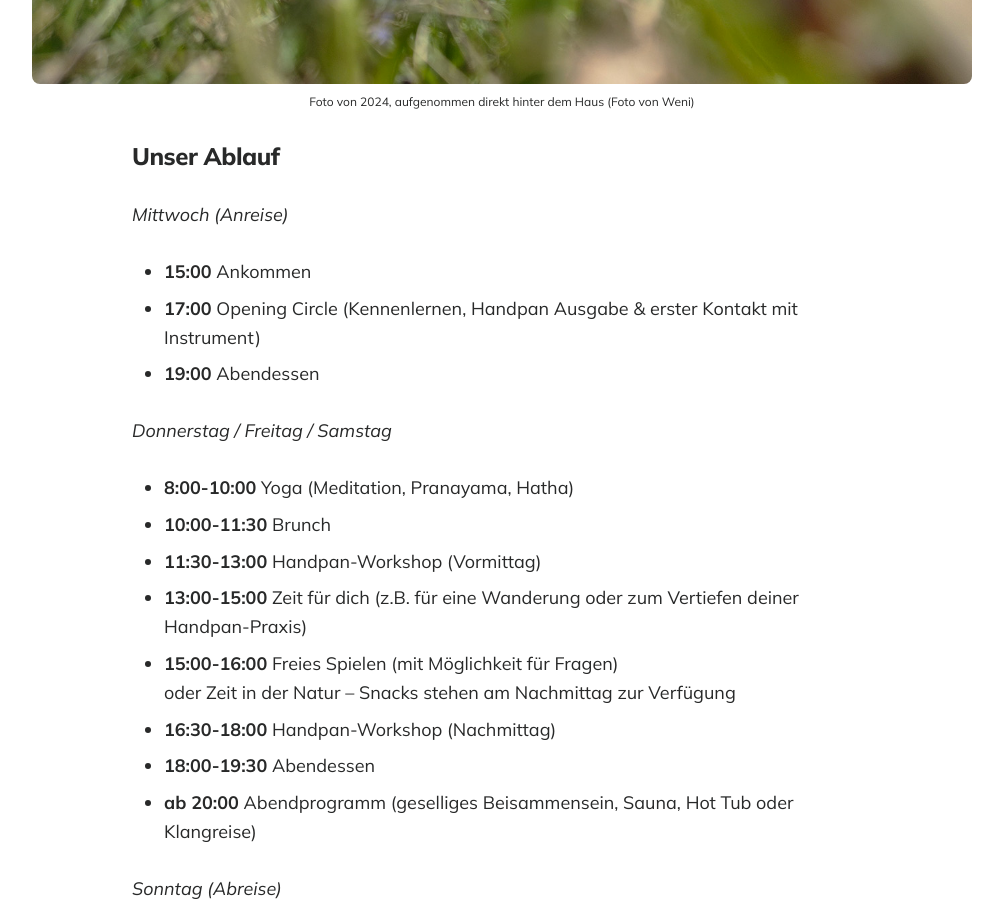
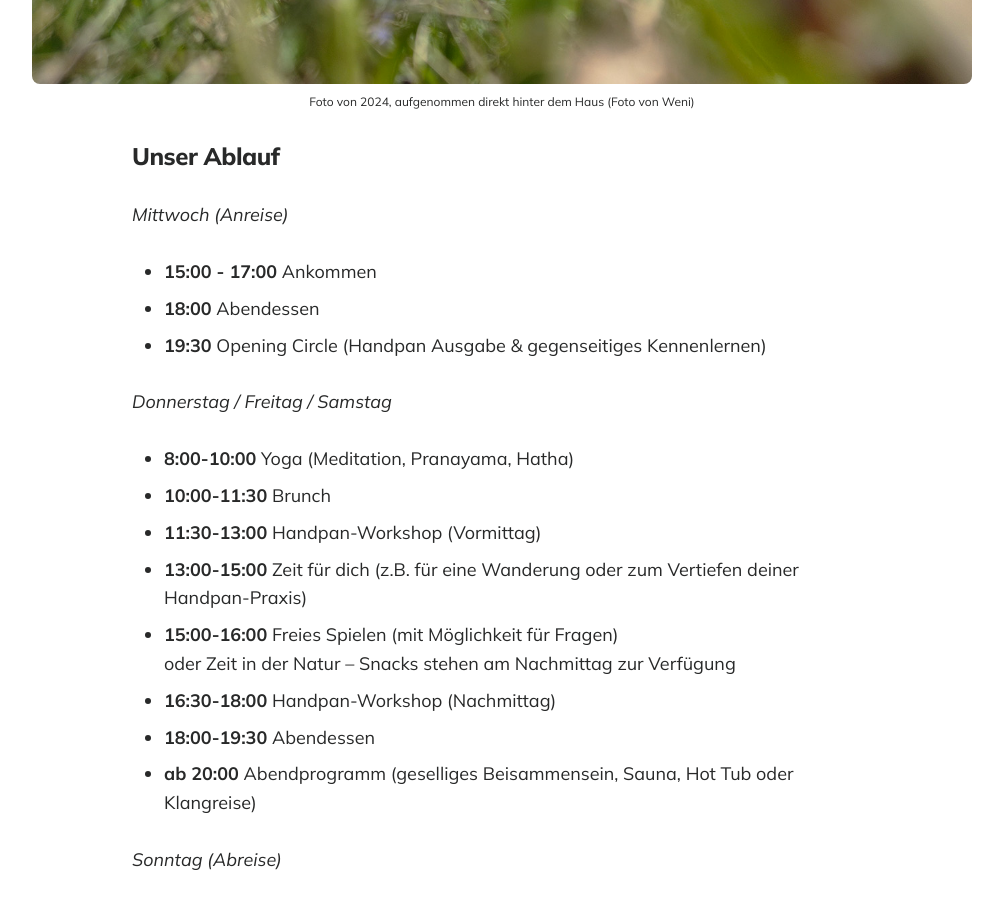
Before and after one commit to lukasziegler/retreats-in-oesterreich, a Jekyll site: the page built from _posts/2025-04-30-handpan-beginner-workshop-2025.markdown, in a window 1280 px wide and 900 px high, scrolled down 3521 px. Shown: the whole window, without its empty margins (138-1141 px from the left). Built offline with Jekyll 4.4.1, drawn with Linux system fonts in a browser that asks for light colours; some of the changed text lies outside the part shown.

Commit message:
update to timetable day 1

```diff
--- a/_posts/2025-04-30-handpan-beginner-workshop-2025.markdown
+++ b/_posts/2025-04-30-handpan-beginner-workshop-2025.markdown
@@ -63,9 +63,9 @@ Auch für die **Yogastunden** von Alex sind keine Yoga-Vorkenntnisse notwendig.
 
 *Mittwoch (Anreise)*
 
-- **15:00** Ankommen
-- **17:00** Opening Circle (Kennenlernen, Handpan Ausgabe & erster Kontakt mit Instrument)
-- **19:00** Abendessen
+- **15:00 - 17:00** Ankommen
+- **18:00** Abendessen
+- **19:30** Opening Circle (Handpan Ausgabe & gegenseitiges Kennenlernen)
 
 *Donnerstag / Freitag / Samstag*
 
```
Also changed, not shown: other parts of _posts/2025-04-30-handpan-beginner-workshop-2025.markdown (+2 -2 lines).
